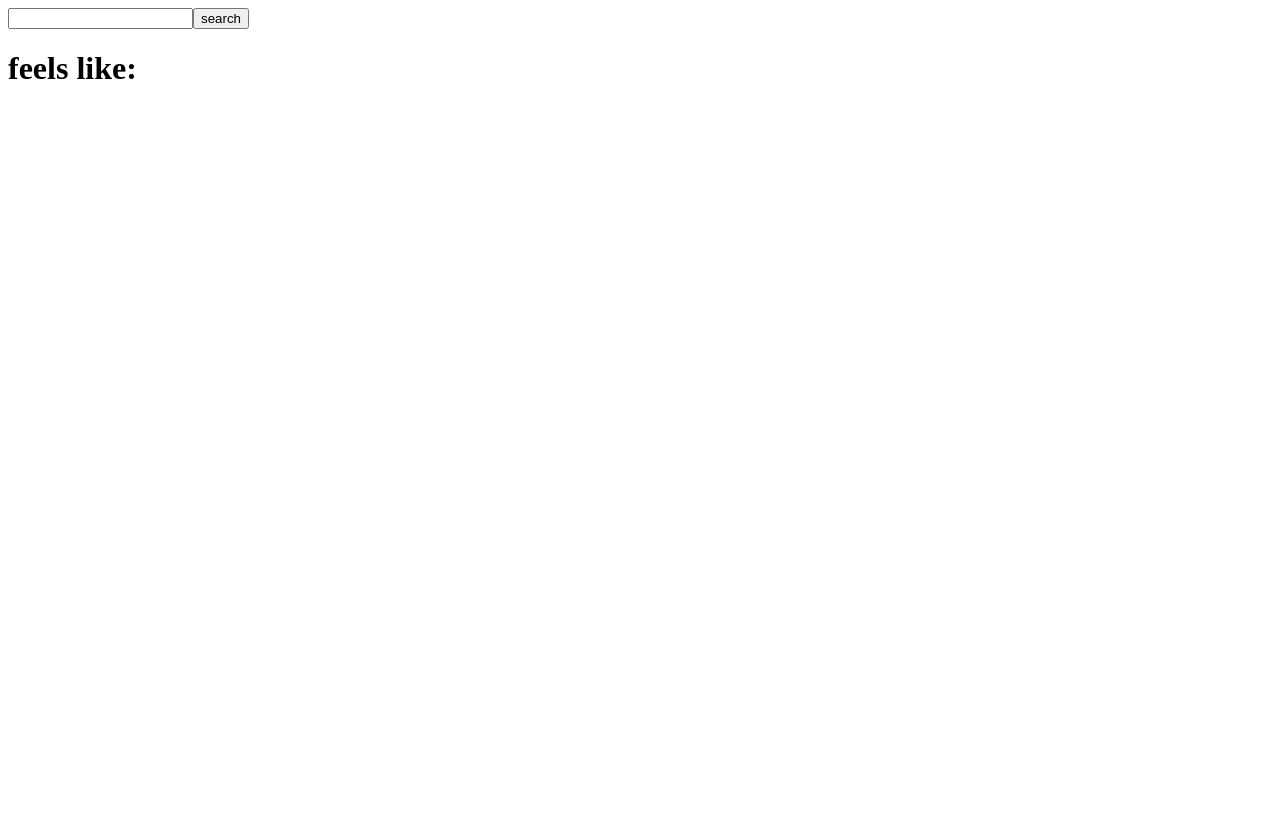
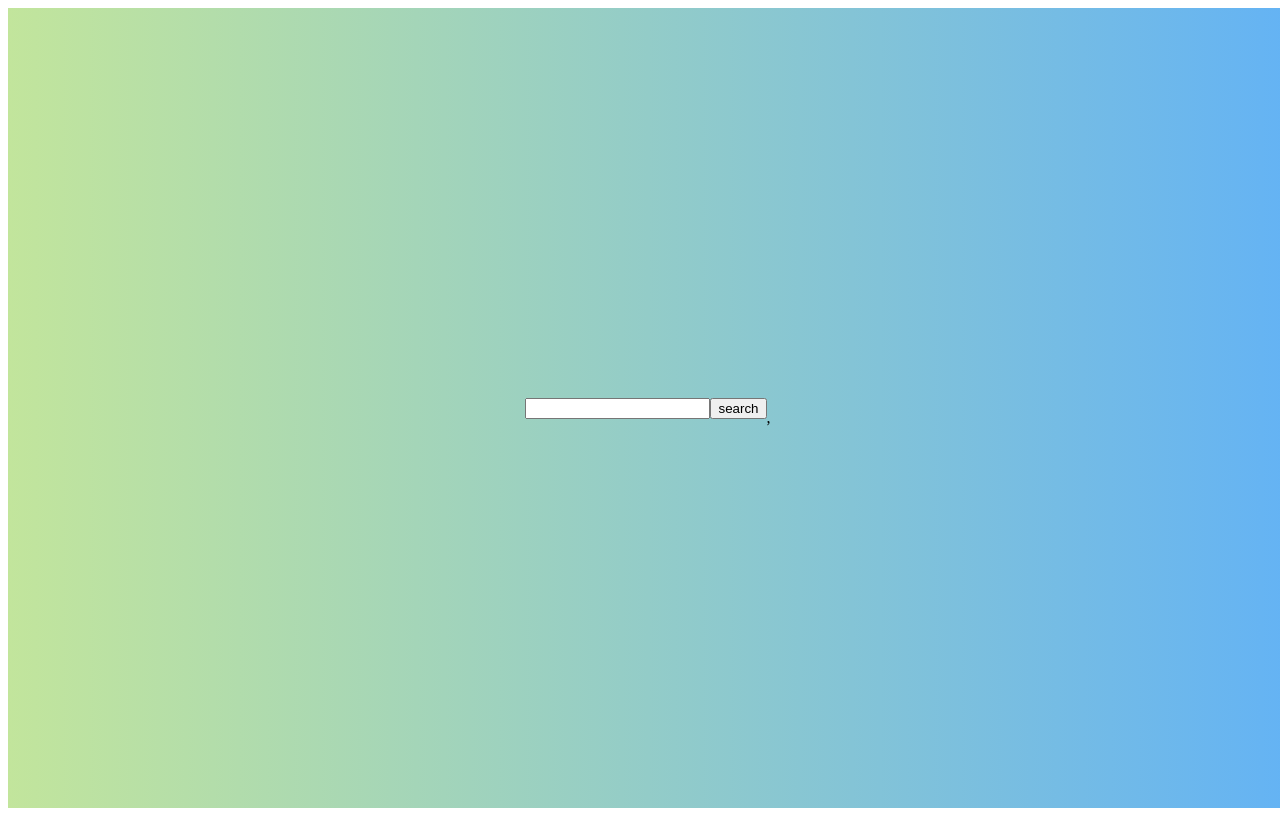
Before and after one commit to vanessamfc/simple-weather, a React (Create React App) app: page / in a window 1280 px wide. Built offline with nearby package versions, Linux system fonts and the light colour scheme.

Commit message:
add celcius degree

```diff
--- a/package.json
+++ b/package.json
@@ -10,10 +10,12 @@
     "@types/node": "^12.0.0",
     "@types/react": "^16.9.0",
     "@types/react-dom": "^16.9.0",
+    "@types/styled-components": "^5.1.0",
     "axios": "^0.19.2",
     "react": "^16.13.1",
     "react-dom": "^16.13.1",
     "react-scripts": "3.4.1",
+    "styled-components": "^5.1.1",
     "typescript": "~3.7.2"
   },
   "scripts": {
--- a/src/pages/Home/index.tsx
+++ b/src/pages/Home/index.tsx
@@ -1,38 +1,39 @@
 import React, { useState } from "react";
 import axios from "axios";
 
-// import { Container } from './styles';
+import { Container } from "./styles";
 
 const Home: React.FC = () => {
   const [search, setSearch] = useState("");
-  const [city, setCity] = useState("");
-
+  const [city, setCity] = useState();
   const [country, setCountry] = useState("");
   const [feelsLike, setFeelsLike] = useState("");
   const [temp, setTemp] = useState("");
   const [tempMax, setTempMax] = useState("");
   const [tempMin, setTempMin] = useState("");
+  const [wheatherDescription, setWheatherDescription] = useState("");
 
   async function handleSubmit() {
     const {
       data: {
         main: { feels_like, temp, temp_max, temp_min },
         sys: { country },
+        weather: [{ main, description }],
         name,
       },
-    } = await axios.get(`http://api.openweathermap.org/data/2.5/weather?q=${search}&appid=9294b45a8bfba854cc201f95aef3c1af
+    } = await axios.get(`http://api.openweathermap.org/data/2.5/weather?q=${search}&units=metric&appid=9294b45a8bfba854cc201f95aef3c1af
     `);
-    const celsiusTemp = (feels_like - 273.15).toFixed(1);
-    setFeelsLike(celsiusTemp);
+
     setCity(name);
     setCountry(country);
     setTemp(temp);
     setTempMax(temp_max);
     setTempMin(temp_min);
+    setWheatherDescription(description);
   }
 
   return (
-    <>
+    <Container>
       <div>
         <input
           type="text"
@@ -46,11 +47,18 @@ const Home: React.FC = () => {
         </button>
       </div>
       <div>
-        <h1>feels like:{feelsLike}</h1>
-        <span>{city}</span>
-        <span>{temp} </span>
+        <h2>{wheatherDescription}</h2>
+        {temp ? <p>{temp}°</p> : <p></p>}
+        {tempMin && tempMax && (
+          <span>
+            {tempMin}° / {tempMax}°
+          </span>
+        )}
+        <span>
+          {city},{country}
+        </span>
       </div>
-    </>
+    </Container>
   );
 };
 
--- /dev/null
+++ b/src/pages/Home/styles.ts
@@ -0,0 +1,10 @@
+import styled from "styled-components";
+
+export const Container = styled.div`
+  height: 100vh;
+  width: 100vw;
+  display: flex;
+  justify-content: center;
+  align-items: center;
+  background: linear-gradient(to right, #c2e59c, #64b3f4);
+`;
```
Also changed, not shown: 1 other file (tests, documents, lock files or other folders).
